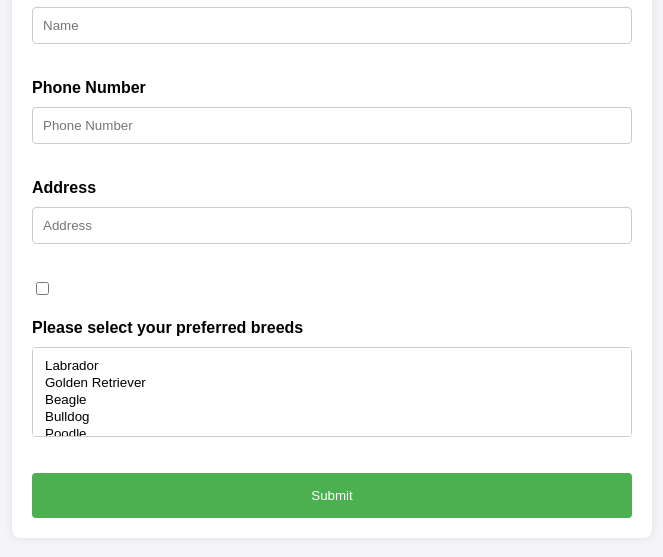
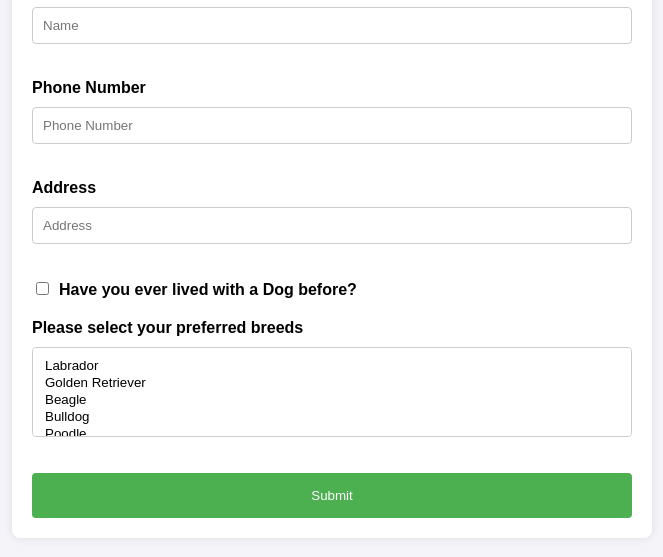
Before and after one commit to acciojob/dog-adoption-application-prajwalyatharth, a website: page main.html in a window 1280 px wide. Shown: the part 141-698 px from the top of the page, without its empty margins (308-971 px from the left). Drawn offline with Linux system fonts and the light colour scheme.

Commit message:
created a submission

```diff
--- a/main.html
+++ b/main.html
@@ -91,7 +91,7 @@
             <!-- Checkbox -->
             <div class="form-group">
                 <label for="dogExperience">
-                   <input type="checkbox" id="checkbox" name="dogExperience" value="Have you ever lived with a Dog before?">
+                   <input type="checkbox" id="checkbox" name="dogExperience" value="Have you ever lived with a Dog before?">Have you ever lived with a Dog before?
                 </label>
             </div>
 
```
